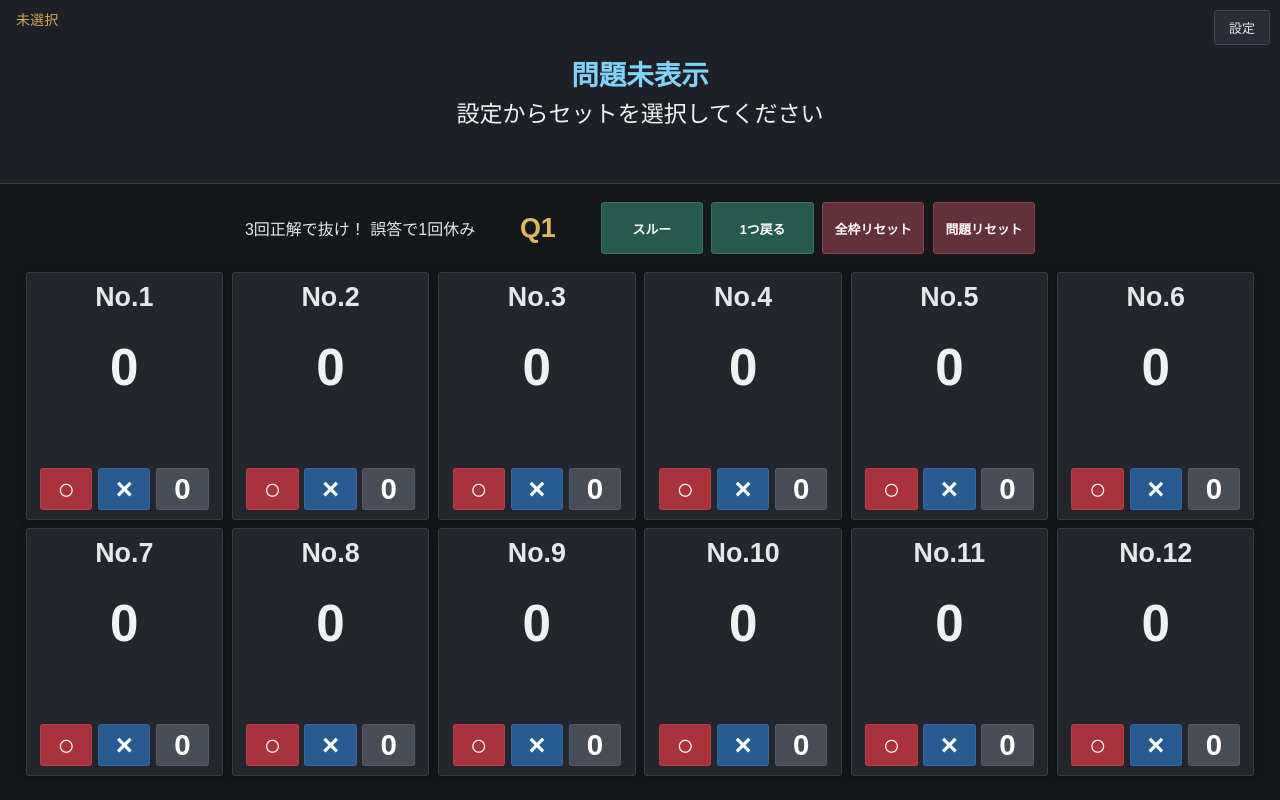
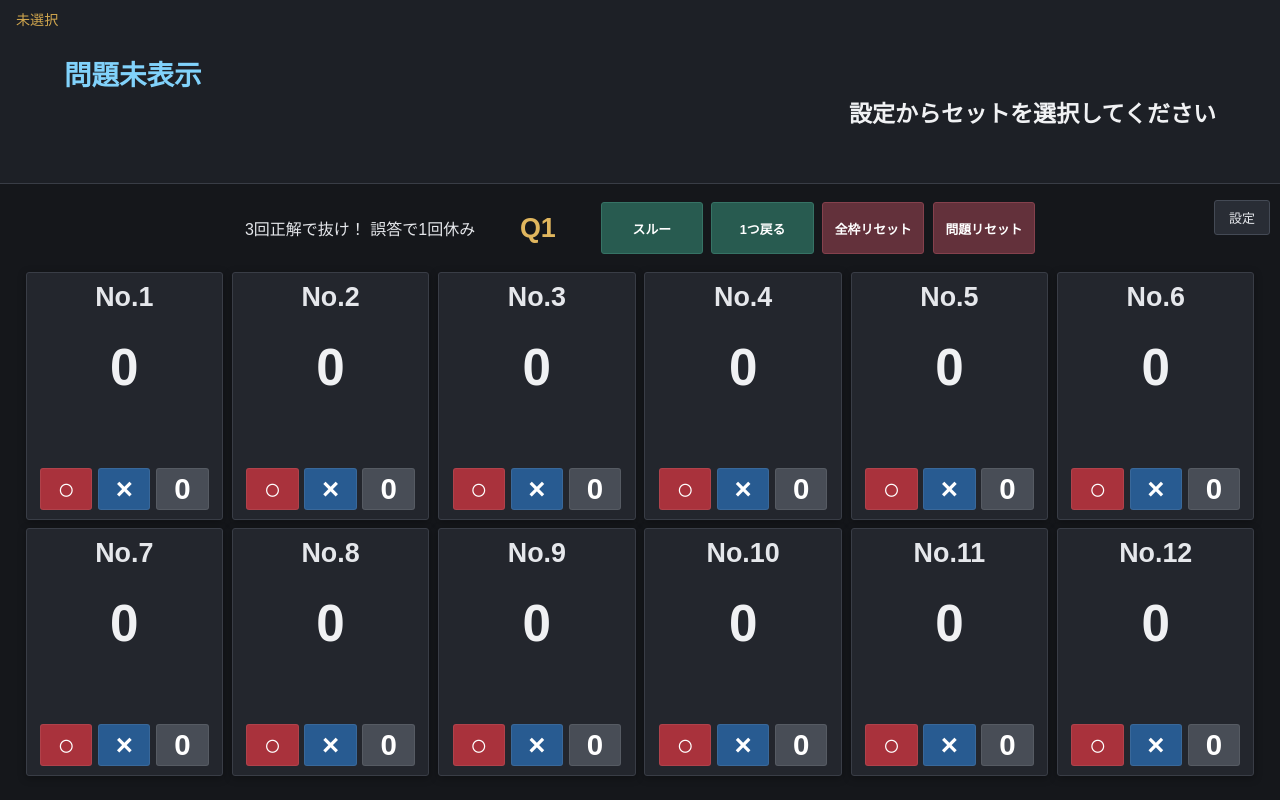
Before and after one commit to cell-complex/ridaisai_tokuten2, a plain HTML site: page index.html in a window 1280 px wide. Drawn offline with Linux system fonts and the light colour scheme.

Commit message:
Update index.html

```diff
--- a/index.html
+++ b/index.html
@@ -53,16 +53,19 @@
             overflow-wrap: anywhere;
             max-height: 2.6em;
             overflow: auto;
+            text-align: left;
         }
 
         #problem-answer {
             color: #f0f1f3;
             font-size: clamp(15px, 1.8vw, 27px);
             line-height: 1.25;
+            font-weight: bold;
             white-space: pre-wrap;
             overflow-wrap: anywhere;
             max-height: 2.5em;
             overflow: auto;
+            text-align: right;
         }
 
         /* 得点管理コントロール */
@@ -267,7 +270,7 @@
         #settings-button {
             position: fixed;
             right: 10px;
-            top: 10px;
+            top: 25vh;
             z-index: 10;
             background: #292d35;
             color: #e5e7eb;
```
